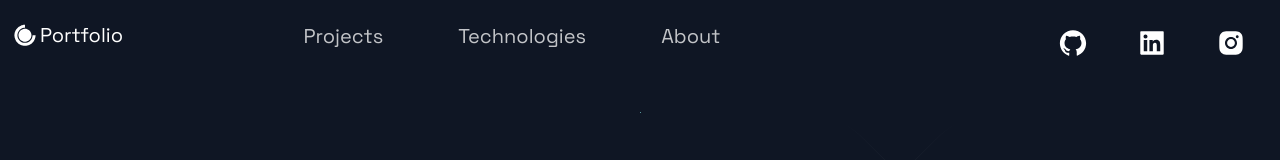
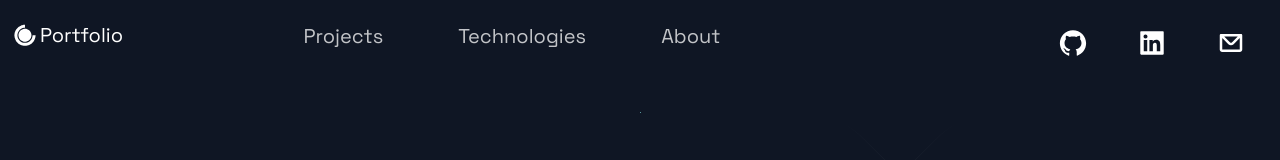
Before and after one commit to oferGavrilov/My-portfolio, a Next.js app: page / in a window 1280 px wide. Shown: the top 160 px of the page. Built offline with nearby package versions, Linux system fonts and the light colour scheme.

Commit message:
update links & styles

```diff
--- a/src/components/Footer/Footer.js
+++ b/src/components/Footer/Footer.js
@@ -1,5 +1,6 @@
 import React from 'react';
 import { AiFillGithub, AiFillInstagram, AiFillLinkedin } from 'react-icons/ai';
+import { CgMail } from 'react-icons/cg'
 
 import { SocialIcons } from '../Header/HeaderStyles';
 import { CompanyContainer, FooterWrapper, LinkColumn, LinkItem, LinkList, LinkTitle, Slogan, SocialContainer, SocialIconsContainer } from './FooterStyles';
@@ -14,7 +15,7 @@ const Footer = () => {
         </LinkColumn>
         <LinkColumn>
           <LinkTitle>Email</LinkTitle>
-          <LinkItem href='mailto:ofergavri@gmail.com'>ofergavri@gmail.com</LinkItem>
+          <LinkItem href='https://mail.google.com/mail/?view=cm&fs=1&tf=1&to=ofergavri@gmail.com' target={'_blank'}>ofergavri@gmail.com</LinkItem>
         </LinkColumn>
       </LinkList>
       <SocialIconsContainer>
@@ -28,8 +29,8 @@ const Footer = () => {
           <SocialIcons href='https://www.linkedin.com/in/ofergavrilov/'>
             <AiFillLinkedin size={'3rem'} />
           </SocialIcons>
-          <SocialIcons href='https://github.com/oferGavrilov'>
-            <AiFillInstagram size={'3rem'} />
+          <SocialIcons href='https://mail.google.com/mail/?view=cm&fs=1&tf=1&to=ofergavri@gmail.com' target={'_blank'}>
+            <CgMail size={'3rem'} />
           </SocialIcons>
         </SocialContainer>
       </SocialIconsContainer>
--- a/src/components/Header/Header.js
+++ b/src/components/Header/Header.js
@@ -1,7 +1,8 @@
-import Link from 'next/link';
-import React from 'react';
-import { AiFillGithub, AiFillInstagram, AiFillLinkedin } from 'react-icons/ai';
-import { DiCssdeck } from 'react-icons/di';
+import Link from 'next/link'
+import React from 'react'
+import { AiFillGithub, AiFillLinkedin } from 'react-icons/ai'
+import { DiCssdeck } from 'react-icons/di'
+import { CgMail } from 'react-icons/cg'
 
 import { Container, Div1, Div2, Div3, NavLink, SocialIcons, Span } from './HeaderStyles';
 
@@ -32,14 +33,14 @@ const Header = () => (
       </li>
     </Div2>
     <Div3>
-      <SocialIcons href='https://github.com/oferGavrilov'>
+      <SocialIcons href='https://github.com/oferGavrilov' target={'_blank'}>
         <AiFillGithub size={'3rem'} />
       </SocialIcons>
-      <SocialIcons href='https://www.linkedin.com/in/ofergavrilov/'>
+      <SocialIcons href='https://www.linkedin.com/in/ofergavrilov/' target={'_blank'}>
         <AiFillLinkedin size={'3rem'} />
       </SocialIcons>
-      <SocialIcons href='https://github.com/oferGavrilov'>
-        <AiFillInstagram size={'3rem'} />
+      <SocialIcons href='https://mail.google.com/mail/?view=cm&fs=1&tf=1&to=ofergavri@gmail.com' target={'_blank'}>
+        <CgMail size={'3rem'} />
       </SocialIcons>
     </Div3>
   </Container>
--- a/src/components/Hero/Hero.js
+++ b/src/components/Hero/Hero.js
@@ -14,7 +14,7 @@ const Hero = () => (
       <SectionText>
         My name is Ofer Gavriel and i'm a Full-Stack developer and my purpose is to elevate Websites to the Next Level !
       </SectionText>
-      <Button onClick={() => window.location = 'https://github.com/oferGavrilov'}>Learn More</Button>
+      <Button onClick={() => window.open('https://github.com/oferGavrilov' , '_blank')}>Learn More</Button>
     </LeftSection>
   </Section>
 )
```
Also changed, not shown: 1 other file (tests, documents, lock files or other folders).
